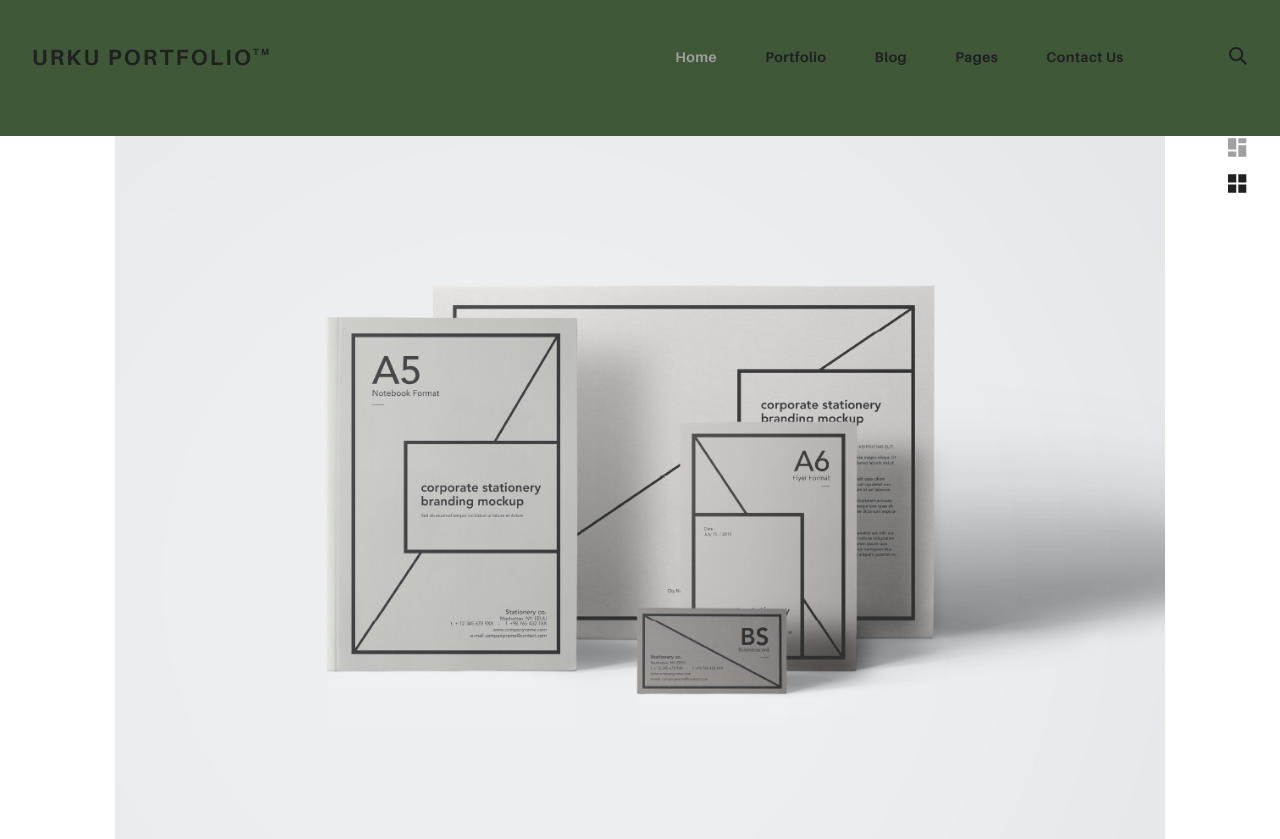
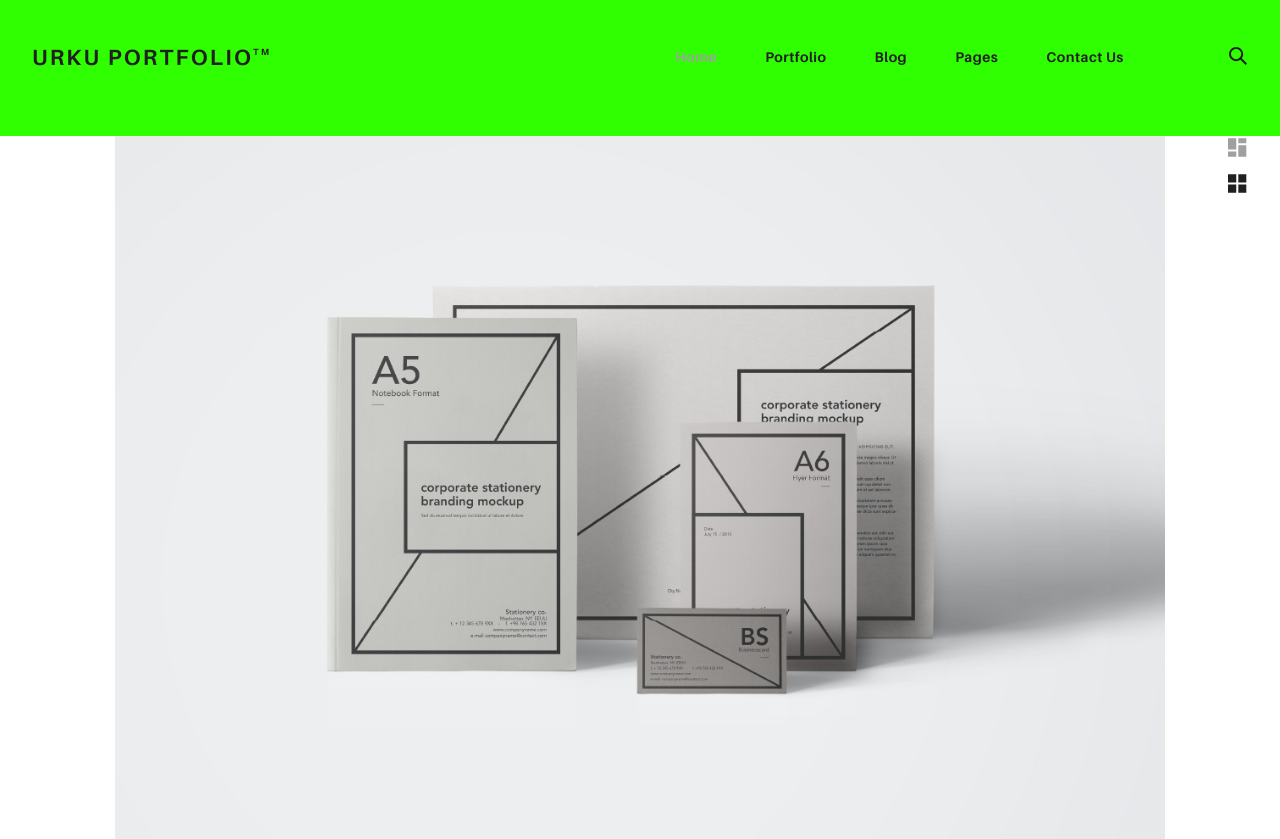
Before and after one commit to AguaDelaLlave99/AguaDelaLlave99.github.io, a plain HTML site: page index.html in a window 1280 px wide. Shown: the top 839 px of the page. Drawn offline with Linux system fonts and the light colour scheme.

Commit message:
Launch 1.2

```diff
--- a/assets/css/urku.css
+++ b/assets/css/urku.css
@@ -53,7 +53,7 @@ body {
 }
 
 .rk-header {
-  background-color: rgb(62, 88, 56);
+  background-color: rgb(47, 255, 0);
   position: relative;
   z-index: 5;
 }
```
